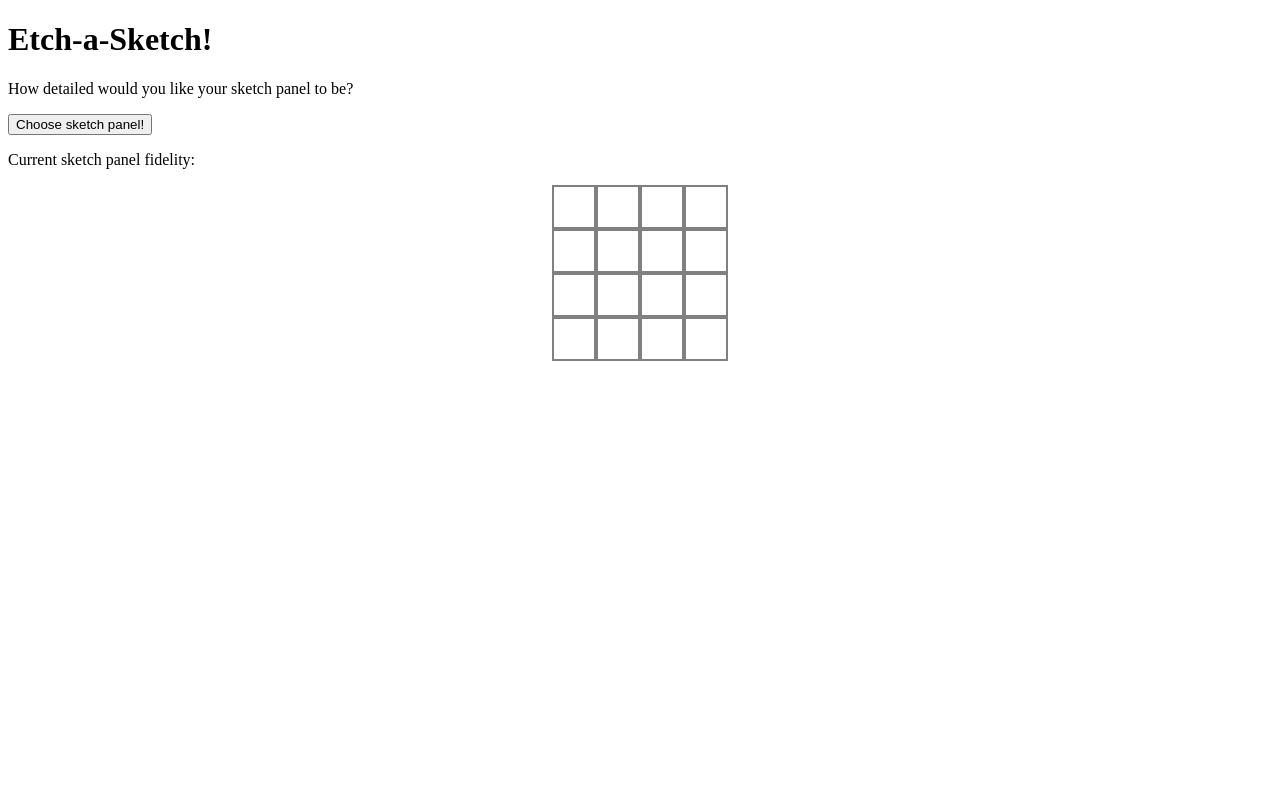
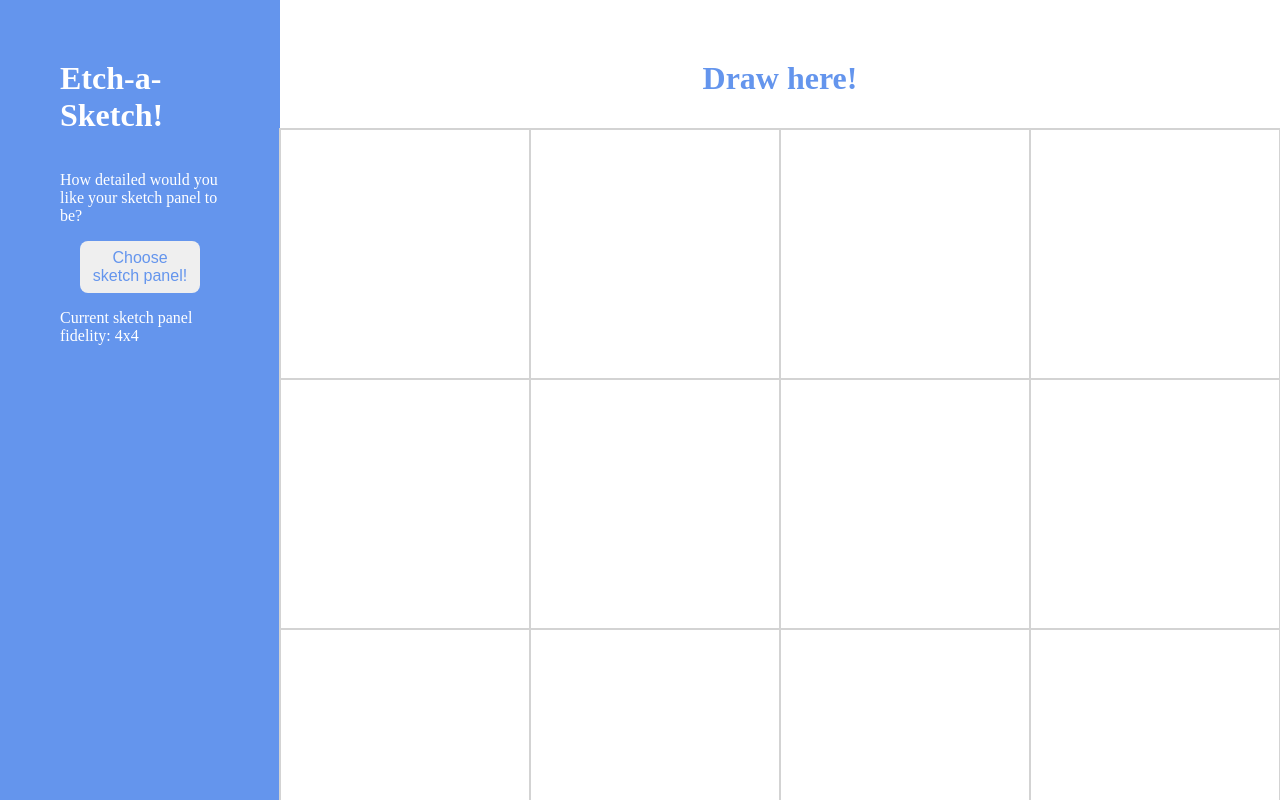
Before and after one commit to Sykuan/sketch, a plain HTML site: page index.html in a window 1280 px wide. Shown: the top 800 px of the page. Drawn offline with Linux system fonts and the light colour scheme.

Commit message:
add required css styling for dynamic sketchpad size, and formatting/coloring

```diff
--- a/index.html
+++ b/index.html
@@ -8,13 +8,16 @@
         <link rel="stylesheet" href="style.css">
     </head>
     <body>
-        <div>
+        <div class="header">
             <h1>Etch-a-Sketch!</h1>
             <p>How detailed would you like your sketch panel to be?</p>
             <button id="btn">Choose sketch panel!</button>
-            <p class="fidelity">Current sketch panel fidelity:</p>
+            <p class="fidelity">Current sketch panel fidelity: 4x4</p>
         </div>
-        <div class="container">
+        <div class="drawingSpace">
+            <h1>Draw here!</h1>
+            <div class="container">
+            </div>
         </div>
     </body>
 </html>
--- a/style.css
+++ b/style.css
@@ -1,11 +1,74 @@
+body {
+    margin: 0px;
+    display: flex;
+}
+
+/* * {
+    border: solid 1px black;
+} */
+
+.header {
+    display: flex;
+    flex-direction: column;
+    justify-content: baseline;
+    align-items: left;
+    background-color: cornflowerblue;
+    padding: 60px;
+    flex: 1;
+}
+
+h1, p {
+    color: white;
+}
+
+h1 {
+    margin-top: 0px;
+}
+
+.drawingSpace > h1 {
+    color: cornflowerblue;
+    justify-self: baseline;
+    margin-bottom: 32px;
+}
+
+#btn {
+    max-width: 120px;
+    align-self: center;
+    border: 0px;
+    border-radius: 8px;
+    color: cornflowerblue;
+    font-size: 16px;
+    font-weight: 800px;
+    padding: 8px;
+}
+
+.drawingSpace {
+    margin-top: 60px;
+    display: flex;
+    justify-content: center;
+    align-items: center;
+    flex-direction: column;
+    flex: 4;
+}
+
 .container {
     display: flex;
     justify-content: center;
-    min-height: 1000px;
+    align-items: center;
+    justify-self: center;
+    height: 1000px;
+    width: 1000px;
 }
 
 .square {
-    border: 2px solid grey;
-    height: 40px;
-    width: 40px;
+    border: 2px solid lightgrey;
+    margin: -1px -1px;
+    flex: 1 1 0;
 }
+
+.row {
+    display: flex;
+    flex-direction: column;
+    height: 1000px;
+    flex: 1 1 0;
+}
```
